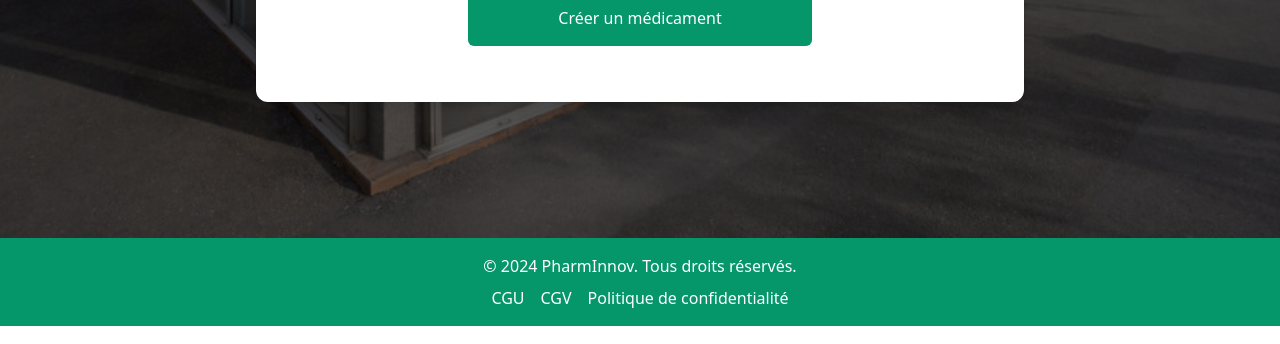
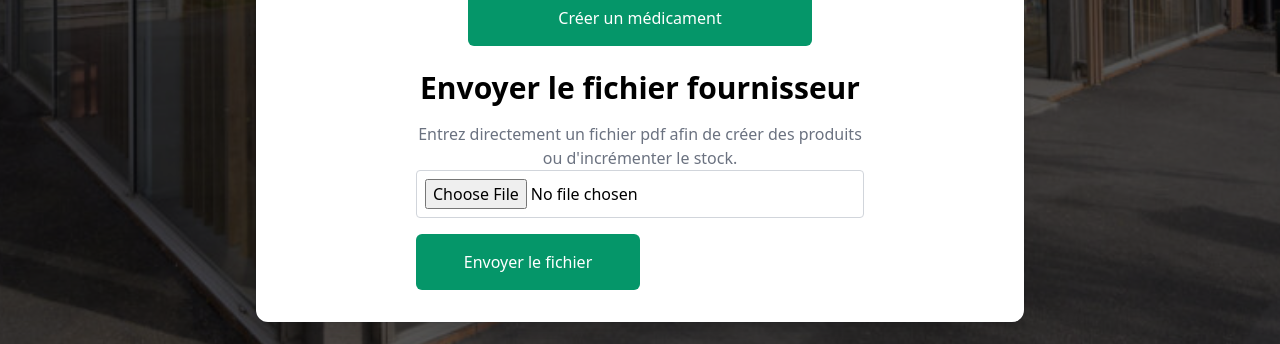
Before and after one commit to StevenLeCamPro/SAE501, a React (Vite) app in the folder Frontend/SAE501_Frontend/: page /dashboard/createMed in a window 1280 px wide. Shown: the part 776-1120 px from the top of the page. Built offline with nearby package versions, Linux system fonts and the light colour scheme; no server answers.

Commit message:
ajout de la partie fournisseur

```diff
--- a/Frontend/SAE501_Frontend/src/components/PostMedForm.jsx
+++ b/Frontend/SAE501_Frontend/src/components/PostMedForm.jsx
@@ -1,6 +1,8 @@
 import { useState, useEffect } from "react";
 import Api from "./Api";
 import { useNavigate } from "react-router-dom";
+import PostMedPdf from "./PostMedPdf";
+
 
 function PostMedForm() {
 
@@ -184,10 +186,13 @@ function PostMedForm() {
                                         <button type="submit" className="w-full sm:w-1/2 rounded-md bg-emerald-600 px-3 py-4 text-white hover:bg-emerald-700">Créer un médicament</button>
                                     </div>
                                 </form>
+                                <PostMedPdf />
                             </div>
+
                         </div>
                     </div>
                 </div>
+
             </div>
         </>
     )
--- /dev/null
+++ b/Frontend/SAE501_Frontend/src/components/PostMedPdf.jsx
@@ -0,0 +1,112 @@
+import React, { useState } from 'react';
+import * as pdfjsLib from 'pdfjs-dist/legacy/build/pdf';
+import Tesseract from 'tesseract.js';
+import Api from './Api';
+// Définir le chemin vers le worker pour pdf.js
+pdfjsLib.GlobalWorkerOptions.workerSrc = '/node_modules/pdfjs-dist/legacy/build/pdf.worker.min.mjs';
+
+function PostMedPdf({ onMedicamentsExtracted }) {
+    const [loading, setLoading] = useState(false); // État pour le loader
+    const [error, setError] = useState(null); // État pour les erreurs
+    const [file, setFile] = useState(); // État pour le fichier sélectionné
+    const [successMessage, setSuccessMessage] = useState(null); // Message de succès
+
+    const handleFileChange = (e) => {
+        setFile(e.target.files[0]); // Met à jour le fichier sélectionné
+    };
+
+    const handleFileUpload = async (event) => {
+        event.preventDefault(); // Empêche le rechargement de la page
+        if (!file) return; // Si aucun fichier n'est sélectionné, on quitte
+
+        setLoading(true); // Active le loader immédiatement
+        setError(null); // Réinitialise les erreurs
+        setSuccessMessage(null); // Réinitialise le message de succès
+
+        try {
+            const fileReader = new FileReader();
+            fileReader.onload = async () => {
+                const pdfData = new Uint8Array(fileReader.result);
+                const pdf = await pdfjsLib.getDocument(pdfData).promise;
+
+                console.log(`PDF chargé avec ${pdf.numPages} pages.`);
+                const extractedTexts = [];
+
+                for (let i = 1; i <= pdf.numPages; i++) {
+                    const page = await pdf.getPage(i);
+                    const viewport = page.getViewport({ scale: 2 });
+
+                    const canvas = document.createElement('canvas');
+                    const context = canvas.getContext('2d');
+                    canvas.width = viewport.width;
+                    canvas.height = viewport.height;
+
+                    const renderContext = {
+                        canvasContext: context,
+                        viewport: viewport,
+                    };
+                    await page.render(renderContext).promise;
+
+                    const imageData = canvas.toDataURL('image/png');
+                    console.log(`Analyse de la page ${i} en cours...`);
+
+                    const result = await Tesseract.recognize(imageData, 'fra', {
+                        logger: (m) => console.log(m), // Affiche les logs de Tesseract
+                    });
+
+                    // Nettoyage et normalisation du texte extrait
+                    const extractedText = result.data.text;
+                    const normalizedText = extractedText.normalize('NFC'); // Normalisation Unicode pour accents
+                    extractedTexts.push(normalizedText);
+                }
+
+                const fullText = extractedTexts.join('\n');
+                console.log('Texte extrait complet :', fullText);
+
+                // Envoi à l'API Symfony
+                const response = await Api("produit/pdf", "post", null, { text: fullText });
+
+
+                setSuccessMessage('Demande traitée avec succès.');
+            };
+
+            fileReader.readAsArrayBuffer(file);
+        } catch (err) {
+            setError('Erreur lors du traitement du fichier PDF.');
+            console.error(err);
+        } finally {
+            setLoading(false); // Arrêter le loader une fois terminé
+        }
+    };
+
+    return (
+        <div>
+        <div className='flex justify-center items-center'>
+            <form onSubmit={handleFileUpload} className="w-full max-w-md ">
+                <h2 className="text-3xl text-center font-semibold pb-4">Envoyer le fichier fournisseur</h2>
+                <p className="text-center text-gray-500">Entrez directement un fichier pdf afin de créer des produits ou d'incrémenter le stock.</p>
+                <input
+                    type="file"
+                    accept=".pdf"
+                    onChange={handleFileChange}
+                    className="mb-4 p-2 border border-gray-300 rounded w-full"
+                />
+                <button
+                    type="submit"
+                    className="w-full sm:w-1/2 rounded-md bg-emerald-600 px-3 py-4 text-white hover:bg-emerald-700"
+                >
+                    Envoyer le fichier
+                </button>
+            </form>
+
+        </div>
+        <div className='flex justify-center items-center'>
+        {loading && <p className="text-emerald-600 mt-4">Demande en cours...</p>}
+            {error && <p className="text-red-500 mt-4">{error}</p>}
+            {successMessage && <p className="text-green-500 mt-4">{successMessage}</p>}
+            </div>
+        </div>
+    );
+}
+
+export default PostMedPdf;
--- a/Frontend/SAE501_Frontend/src/main.jsx
+++ b/Frontend/SAE501_Frontend/src/main.jsx
@@ -21,6 +21,7 @@ import Login from './components/Login.jsx'
 import DashboardMed from './pages/DashboardMed.jsx'
 import CommandeUpload from './components/CommandeUpload.jsx'
 import CommandeGet from './components/CommandeGet.jsx'
+import PostMedPdf from './components/PostMedPdf.jsx'
 
 const router = createBrowserRouter(
   [
@@ -77,6 +78,10 @@ const router = createBrowserRouter(
           element: <PostMedForm />
         },
         {
+          path: "/dashboard/fournisseur",
+          element: <PostMedPdf />
+        },
+        {
           path: "/dashboard/updateMed",
           element: <UpdateProduit />
         },
```
Also changed, not shown: 1 other file (tests, documents, lock files or other folders).
